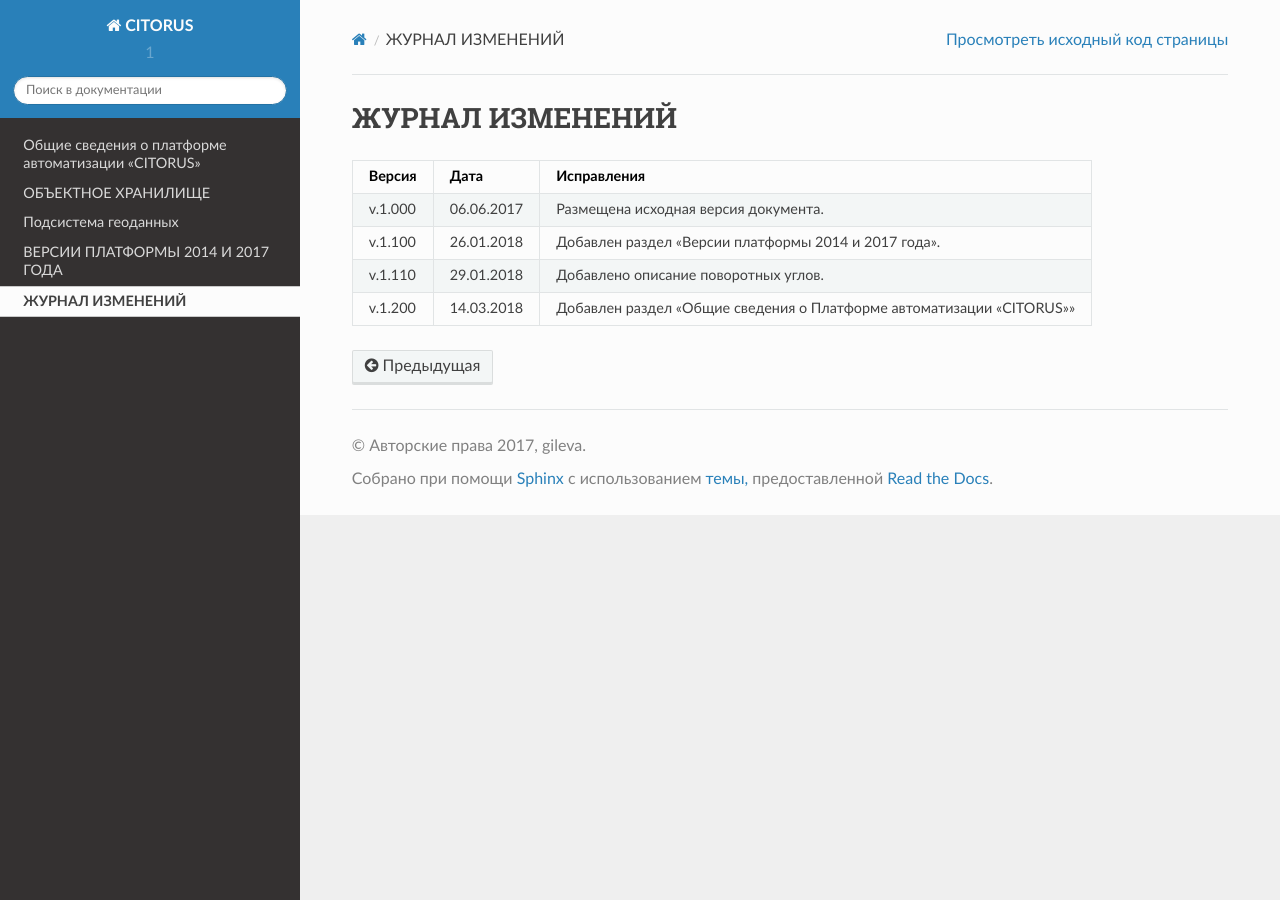
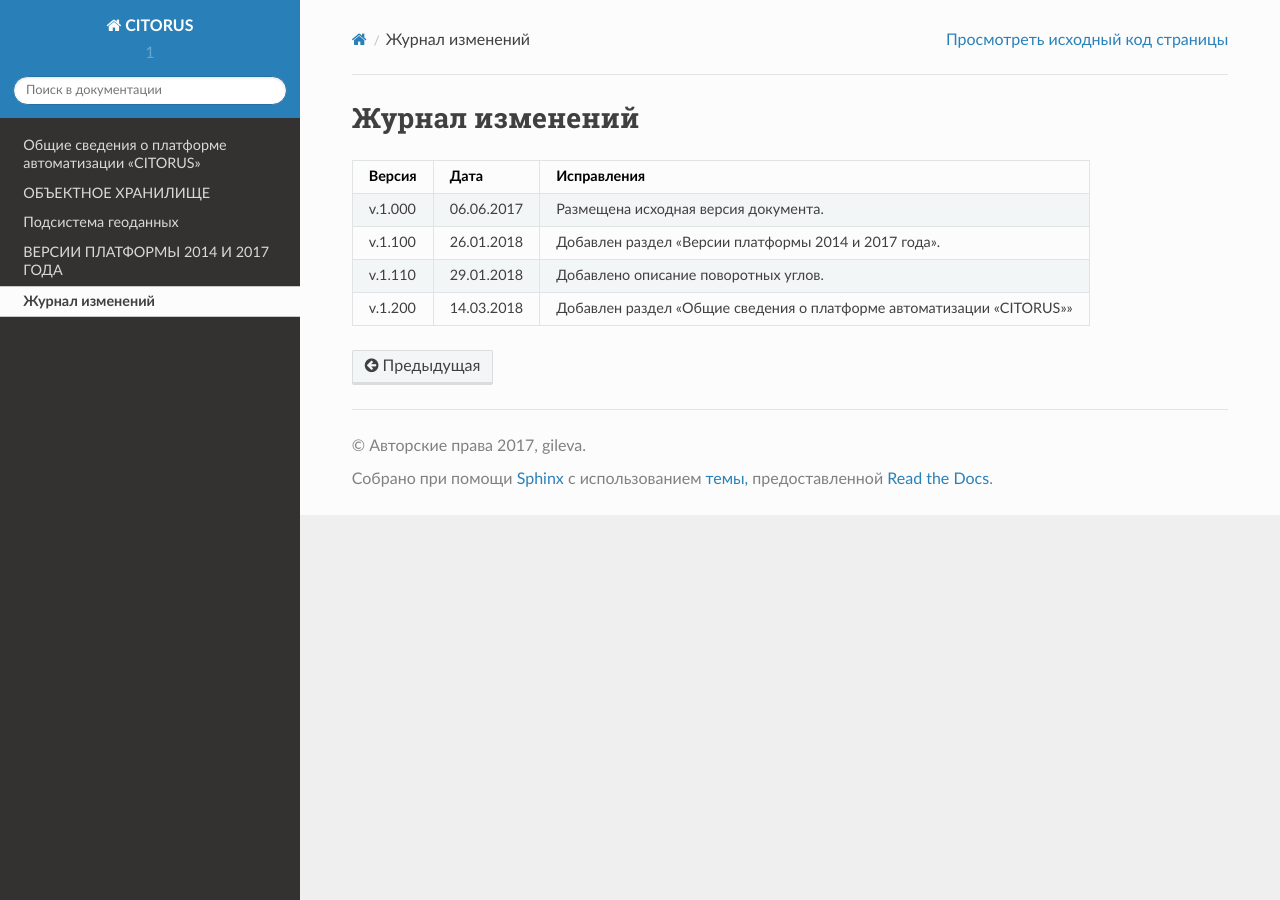
Before and after one commit to citoruspm/citorus, a Sphinx documentation site: the page built from source/journal.rst, in a window 1280 px wide. Built offline with Sphinx 7.4.7 and the Read the Docs theme 2.0.0, drawn with Linux system fonts in a browser that asks for light colours; formulas are drawn with MathJax 3.

```diff
--- a/source/journal.rst
+++ b/source/journal.rst
@@ -1,4 +1,4 @@
-ЖУРНАЛ ИЗМЕНЕНИЙ
+Журнал изменений
 ================
 
 .. table:: Простая таблица
@@ -12,5 +12,5 @@
 +-------+------------+--------------------------------------------------------------------------------+
 |v.1.110| 29.01.2018 | Добавлено описание поворотных углов.                                           |
 +-------+------------+--------------------------------------------------------------------------------+
-|v.1.200| 14.03.2018 | Добавлен раздел «Общие сведения о Платформе автоматизации "CITORUS"»           |
+|v.1.200| 14.03.2018 | Добавлен раздел «Общие сведения о платформе автоматизации "CITORUS"»           |
 +-------+------------+--------------------------------------------------------------------------------+
```
